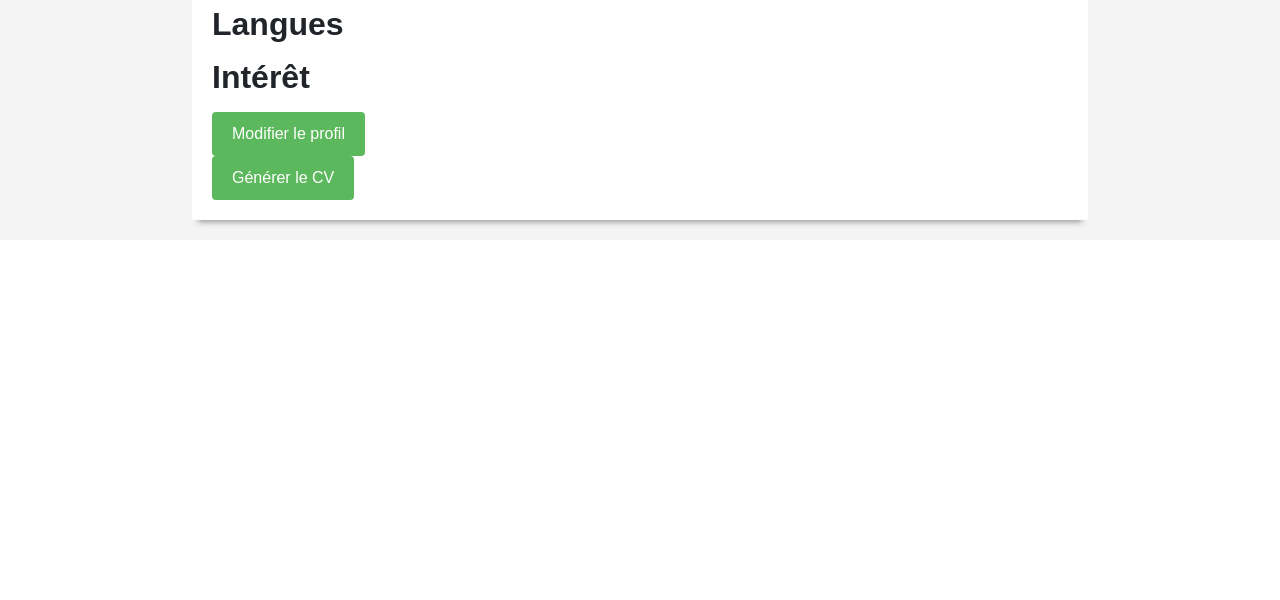
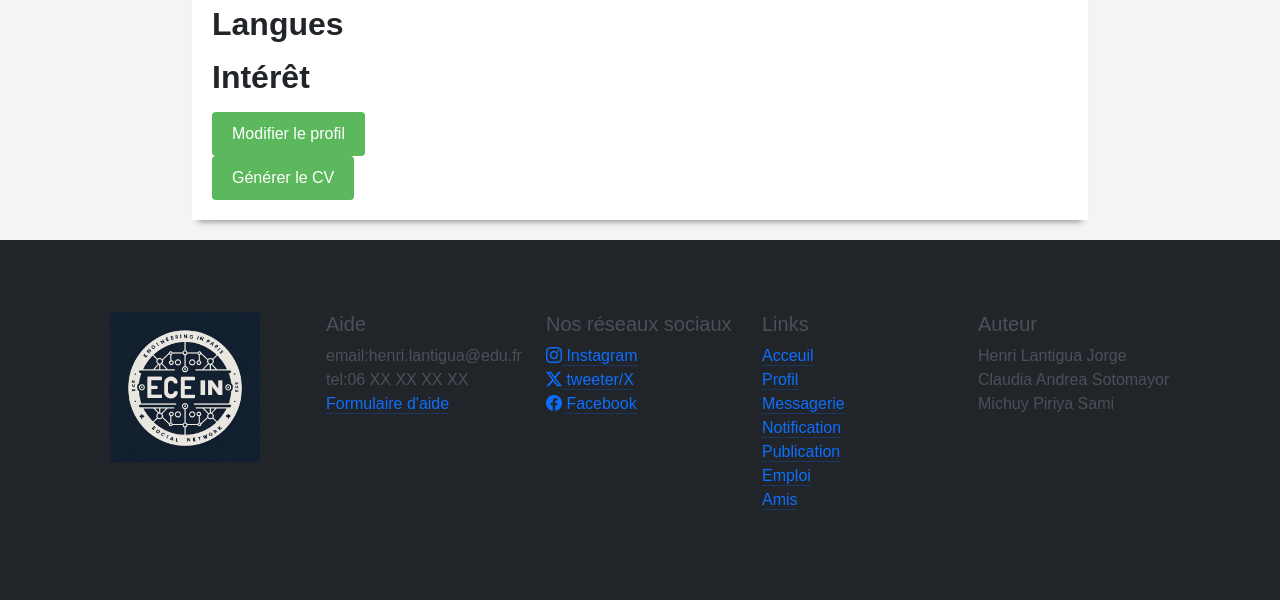
Before and after one commit to Crrenj/projet-web, a PHP site: page /profile.php in a window 1280 px wide. Shown: the part 934-1534 px from the top of the page. Before the commit the page ends 1163 px from the top, so only its background shows below. Run offline with PHP 8.4, Linux system fonts and the light colour scheme; a user stored in the database is signed in; data comes from the database, SQL or seed files in the repository; data that the repository does not hold is empty.

Commit message:
Update profile.php

```diff
--- a/profile.php
+++ b/profile.php
@@ -309,5 +309,56 @@ if ($result) {
         </form>
     </div>
   </div>
+<footer class="container-fluid bg-dark">
+			<div class="container py-4 py-md-5 px-4 px-md-3 text-light-emphasis">
+				<div class="row px-4 py-4">
+					<div class="col">
+						<img src="img/logo/LOGO.png" width="150" height="auto">
+					</div>
+					<div class="col">
+						<h5>Aide</h5>
+						<ul class="list-unstyled">
+							<li>email:henri.lantigua@edu.fr</li>
+							<li>tel:06 XX XX XX XX</li>
+							<li><a href="#" class="link-primary link-offset-2 link-underline-opacity-25 link-underline-opacity-100-hover">Formulaire d'aide</a></li>
+						</ul>
+					</div>
+					<div class="col">
+						<h5>Nos réseaux sociaux</h5>
+						<ul class="list-unstyled">
+							<li><a href="#" class="link-primary link-offset-2 link-underline-opacity-25 link-underline-opacity-100-hover"><i class="bi bi-instagram"></i> Instagram</a></li>
+							<li><a href="#" class="link-primary link-offset-2 link-underline-opacity-25 link-underline-opacity-100-hover"><i class="bi bi-twitter-x"></i> tweeter/X</a></li>
+							<li><a href="#" class="link-primary link-offset-2 link-underline-opacity-25 link-underline-opacity-100-hover"><i class="bi bi-facebook"></i> Facebook</a></li>
+						</ul>
+					</div>
+					<div class="col">
+						<h5>Links</h5>
+						<ul class="list-unstyled">
+							<li><a href="#" class="link-primary link-offset-2 link-underline-opacity-25 link-underline-opacity-100-hover">Acceuil</a></li>
+							<li><a href="#" class="link-primary link-offset-2 link-underline-opacity-25 link-underline-opacity-100-hover">Profil</a></li>
+							<li><a href="#" class="link-primary link-offset-2 link-underline-opacity-25 link-underline-opacity-100-hover">Messagerie</a></li>
+							<li><a href="#" class="link-primary link-offset-2 link-underline-opacity-25 link-underline-opacity-100-hover">Notification</a></li>
+							<li><a href="#" class="link-primary link-offset-2 link-underline-opacity-25 link-underline-opacity-100-hover">Publication</a></li>
+							<li><a href="#" class="link-primary link-offset-2 link-underline-opacity-25 link-underline-opacity-100-hover">Emploi</a></li>
+							<li><a href="#" class="link-primary link-offset-2 link-underline-opacity-25 link-underline-opacity-100-hover">Amis</a></li>
+						</ul>
+					</div>
+					<div class="col">
+						<h5>Auteur</h5>
+						<ul class="list-unstyled">
+							<p>
+								Henri Lantigua Jorge
+								Claudia Andrea Sotomayor Michuy
+								Piriya
+								Sami
+							</p>
+						</ul>
+					</div>
+				</div>
+			</div>
+		</footer>
+
+
+
 </body>
 </html>
```
